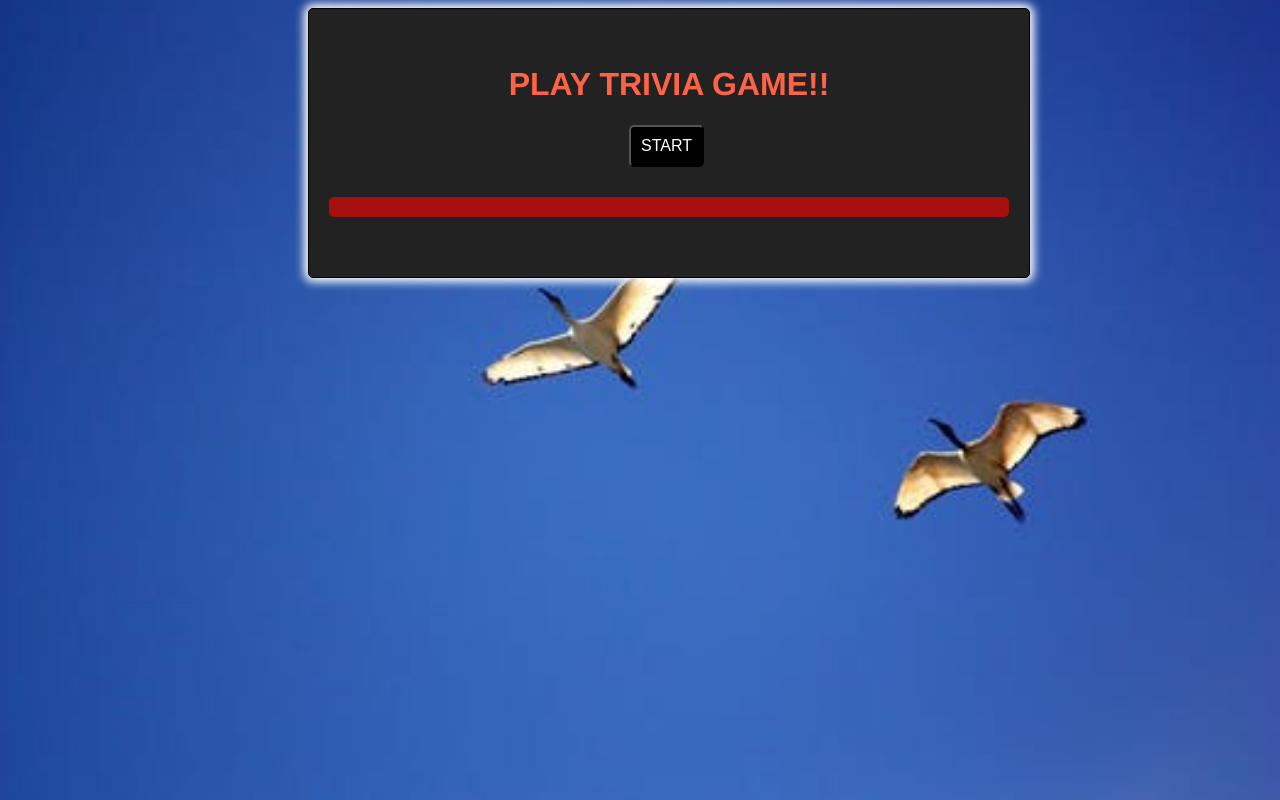
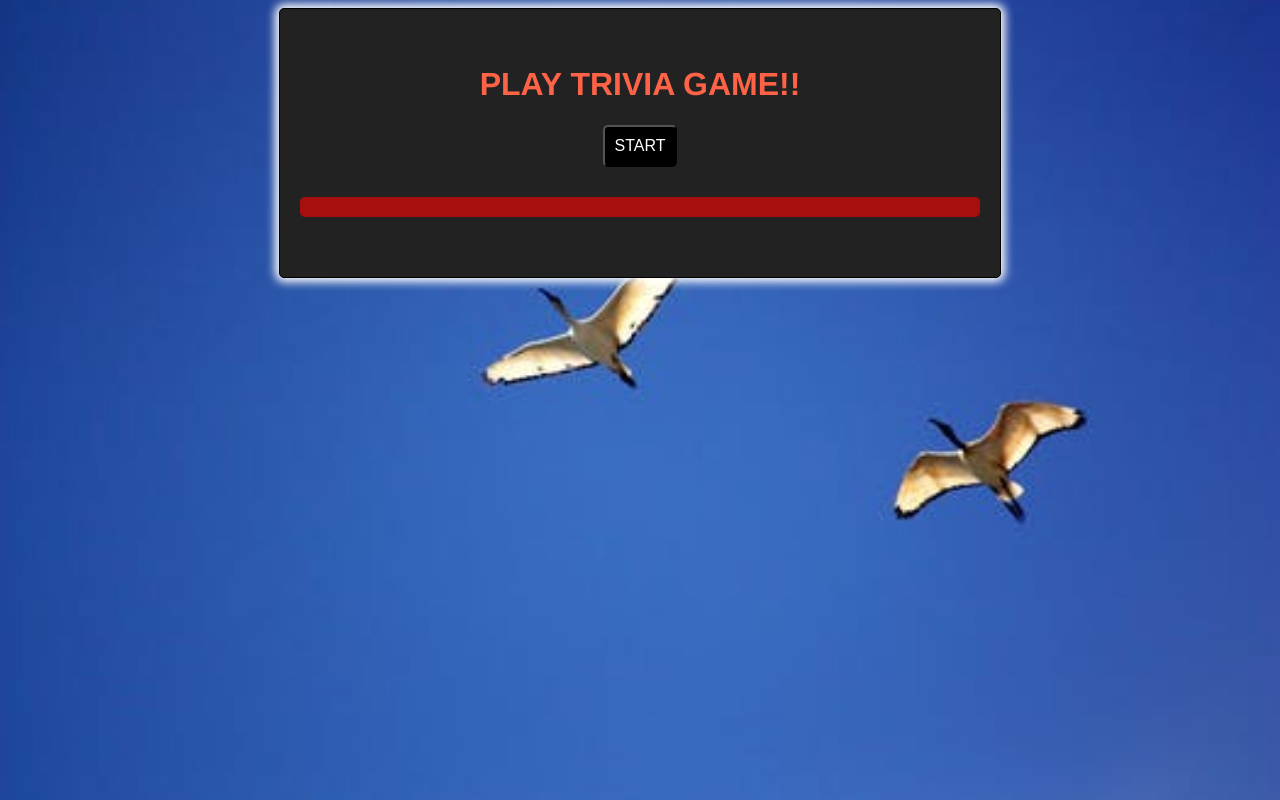
Before and after one commit to mdnurul62/TriviaGame, a plain HTML site: page index.html in a window 1280 px wide. Drawn offline with nearby package versions, Linux system fonts and the light colour scheme.

Commit message:
Some changes in all files

```diff
--- a/assets/css/style.css
+++ b/assets/css/style.css
@@ -12,11 +12,10 @@ body {
 }
 
 .container {
-	width: 680px;
+	max-width: 680px;
 	height: auto;
-	position: absolute;
-	margin-left: 300px ;
-	margin-top: 0px;
+	position: relative;
+	margin:auto ;
 	padding: 20px;
 	border: 1px solid black;
 	box-shadow: 0 0 10px 4px #fff;
@@ -31,6 +30,10 @@ body {
 	color: tomato;
 }
 
+#start {
+	text-align: center;
+}
+
 .start {
 	text-align: center;
 	padding: 10px;
@@ -39,8 +42,8 @@ body {
 	background: black;
 	color: white;
 	border-radius: 5px;
-	margin-left: 300px;
 }
+
 .start:hover {
 	background: #333;
 	color: tomato;
--- a/assets/javascript/app.js
+++ b/assets/javascript/app.js
@@ -11,10 +11,11 @@
 
 $(document).ready(function() {
 	$("#start").on("click", run);
+
 });
 
 
-	var time = 15;
+var time = 15;
 	var intervalId;
 //Start time and rendering question by clicking a button
 	function run() {
@@ -107,5 +108,5 @@ $(document).ready(function() {
 			[	"When driving at night in a heavy fog, driver must use?", "high-beam headlights.", "flashing lights.", "low-beam headlights.", "parking lights.", "3"],
 			[   "No-Zone refers to?", "speed zones on highways.", "work zones on freeways.", "blind spots around trucks.", "free parking zones.", "3"],
 			[   "When making a left turn at a controlled intersection, driver must yield to?", "vehicles on the right.", "traffic behind.", "vehicles turning right.", "oncoming traffic.", "4"],
-			[	"Alcohol causes?", "poor judgment", "slower judgment", "loss of concentration", "all of the these", ""]
+			[	"Alcohol causes?", "poor judgment.", "slower judgment.", "loss of concentration.", "all of the above.", "4"]
 			];
--- a/index.html
+++ b/index.html
@@ -2,6 +2,7 @@
 <html>
 <head>
 	<meta charset="utf-8">
+	<meta name="viewport" content="width=device-width, initial-scale=1">
 	<title>Trivia Game</title>
 	<link rel="stylesheet" type="text/css" href="assets/css/style.css">
 	<!-- jQuery -->
```
